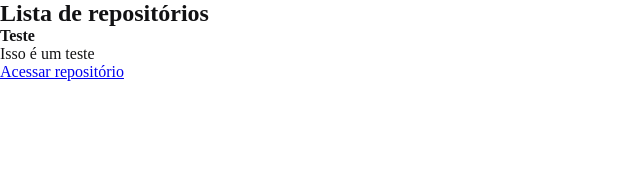
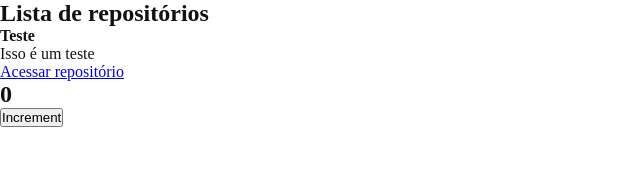
Before and after one commit to Joo-Dias/Github-Explorer, a React app: page / in a window 1280 px wide. Shown: the top 177 px of the page, without its empty margins (0-640 px from the left). Built offline with nearby package versions, Linux system fonts and the light colour scheme.

Commit message:
Utilizando o useState

```diff
--- a/src/App.jsx
+++ b/src/App.jsx
@@ -1,6 +1,12 @@
-import { RepositoryList } from './components/RepositoryList'
-import './styles/global.scss'
+import { Counter } from "./components/Counter";
+import { RepositoryList } from "./components/RepositoryList";
+import "./styles/global.scss";
 
 export function App() {
-    return <RepositoryList />
+  return (
+    <>
+      <RepositoryList />
+      <Counter />
+    </>
+  );
 }
--- /dev/null
+++ b/src/components/Counter.jsx
@@ -0,0 +1,19 @@
+// hook -> Gancho
+import { useState } from "react";
+
+export function Counter() {
+  const [counter, setCounter] = useState(0);
+
+  function increment() {
+    setCounter(counter + 1)
+  }
+
+  return (
+    <div>
+      <h2>{counter}</h2>
+      <button type="button" onClick={increment}>
+        Increment
+      </button>
+    </div>
+  );
+}
```
